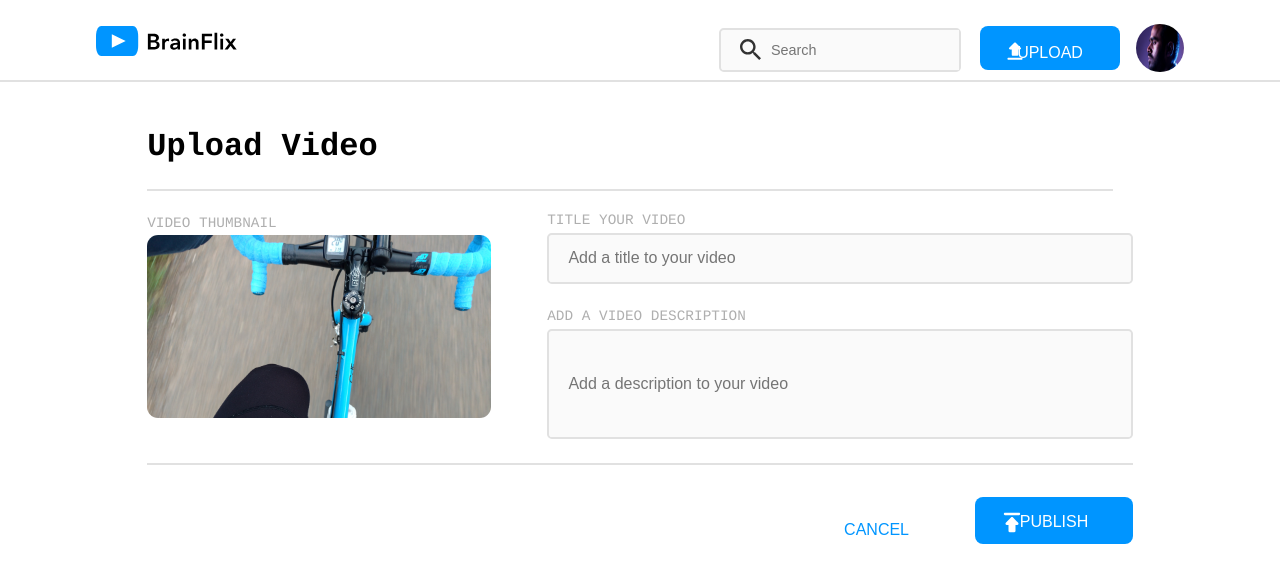
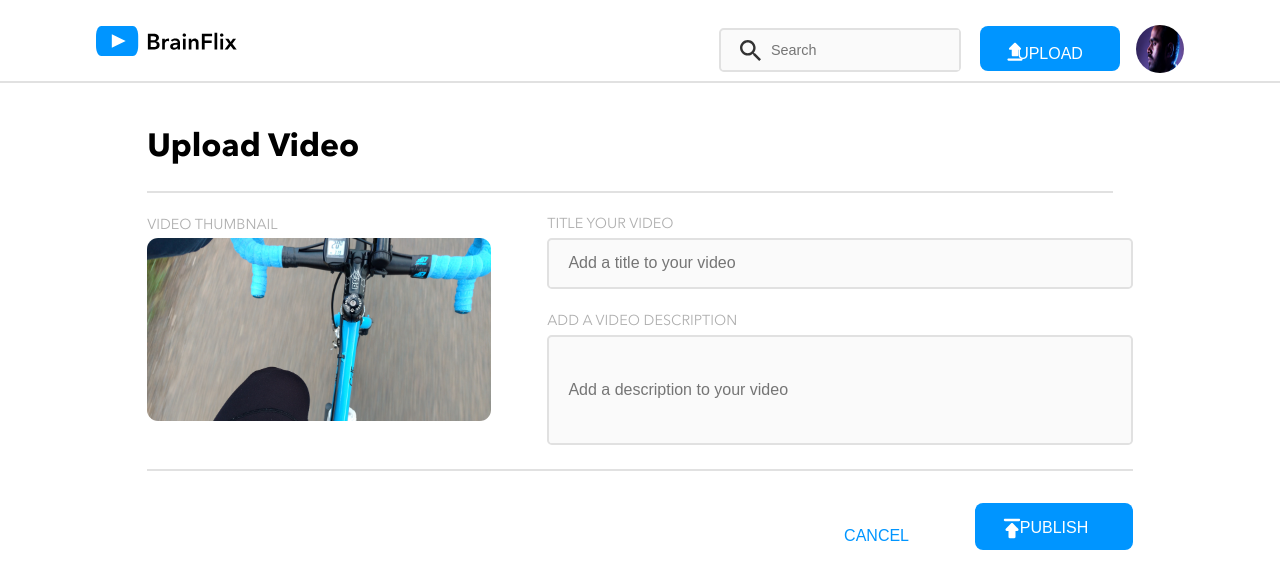
Before and after one commit to meandorca/brainflix, a React (Create React App) app: page /upload in a window 1280 px wide. Shown: the top 588 px of the page. Built offline with nearby package versions, Linux system fonts and the light colour scheme.

Commit message:
Font Fix

```diff
--- a/src/App.scss
+++ b/src/App.scss
@@ -6,7 +6,7 @@
 body {
     background-color: white;
     margin: 0;
-    font-family: 'Avenir Next', Courier, monospace;
+    font-family: 'Avenir Next';
 }
 
 .app{
--- a/src/styles/partials/_typography.scss
+++ b/src/styles/partials/_typography.scss
@@ -1,12 +1,12 @@
 @font-face {
-    font-family: 'Avenir Next', Courier, monospace;
+    font-family: 'Avenir Next';
     src: url('../../assets/Font/AvenirNextLTPro-Regular.otf') format('opentype');
     font-weight: 400;
     font-style: normal;
 }
 
 @font-face {
-    font-family: 'Avenir Next', Courier, monospace;
+    font-family: 'Avenir Next';
     src: url('../../assets/Font/AvenirNextLTPro-Bold.otf') format('opentype');
     font-weight: 700;
     font-style: normal;
```
